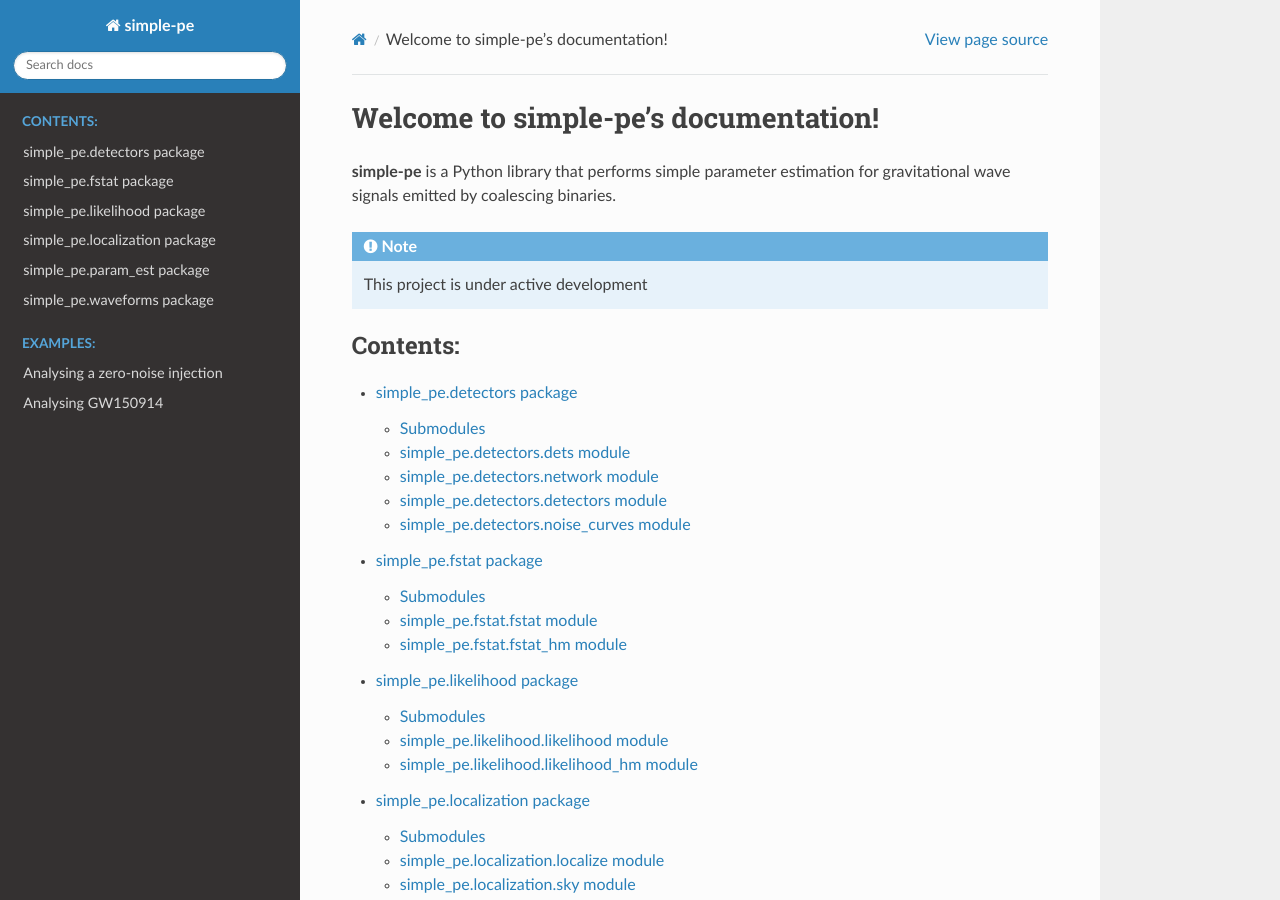
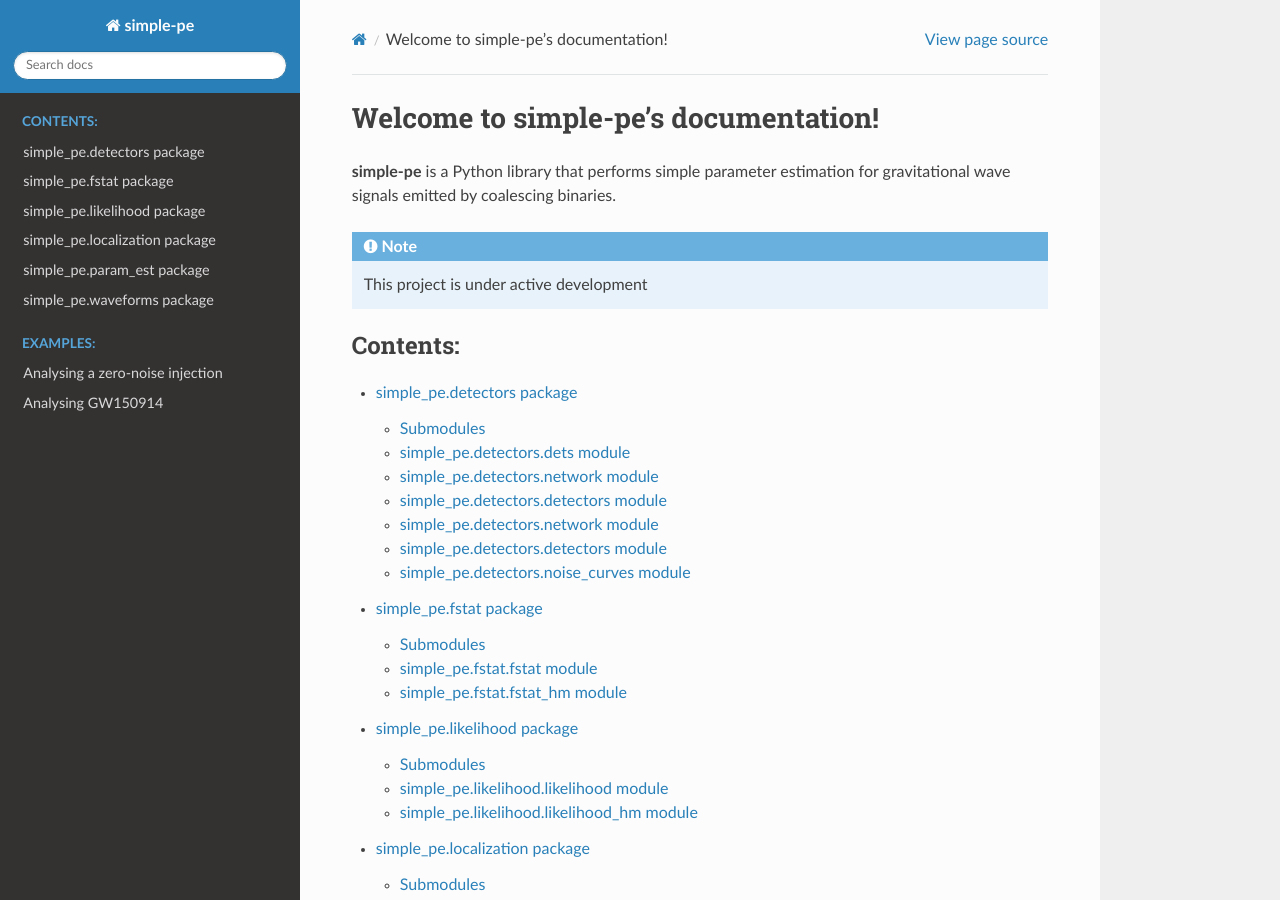
Before and after one commit to simplepe/simple-pe-xx, a Sphinx documentation site: the page built from docs/source/index.rst, in a window 1280 px wide and 900 px high. Built offline with Sphinx 7.4.7 and the Read the Docs theme 2.0.0, drawn with Linux system fonts in a browser that asks for light colours; pages that are not in the unit, such as notebooks, are missing from menus.

Commit message:
updating docs

```diff
--- a/docs/source/detectors.rst
+++ b/docs/source/detectors.rst
@@ -6,7 +6,21 @@ Submodules
 
 simple_pe.detectors.dets module
 -------------------------------
+.. automodule:: simple_pe.detectors.dets
+    :members:
+    :undoc-members:
+    :show-inheritance:
 
+
+simple_pe.detectors.network module
+-----------------------------------
+.. automodule:: simple_pe.detectors.network
+    :members:
+    :undoc-members:
+    :show-inheritance:
+
+simple_pe.detectors.detectors module
+------------------------------------
 .. automodule:: simple_pe.detectors.dets
     :members:
     :undoc-members:
@@ -30,7 +44,6 @@ simple_pe.detectors.detectors module
 
 simple_pe.detectors.noise_curves module
 ---------------------------------------
-
 .. automodule:: simple_pe.detectors.noise_curves
     :members:
     :undoc-members:
```
Also changed, not shown: 1 other file.
